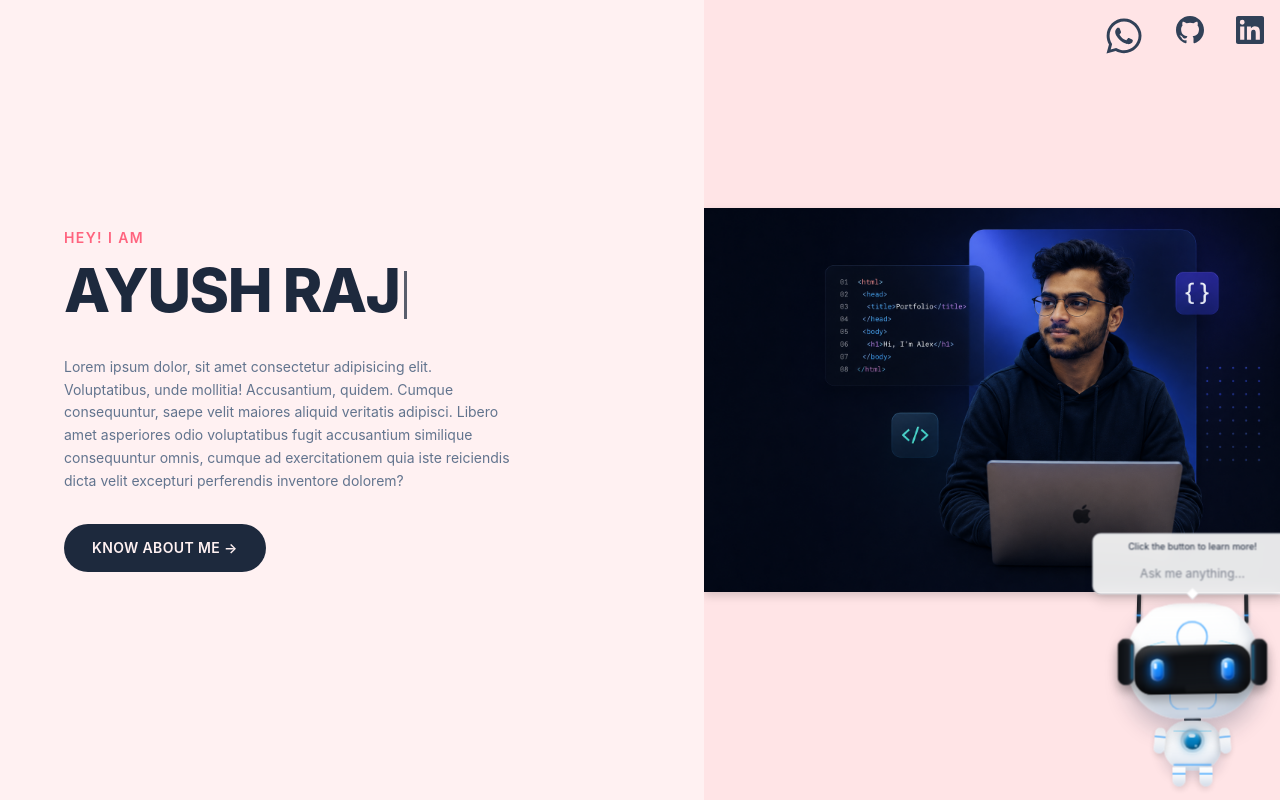
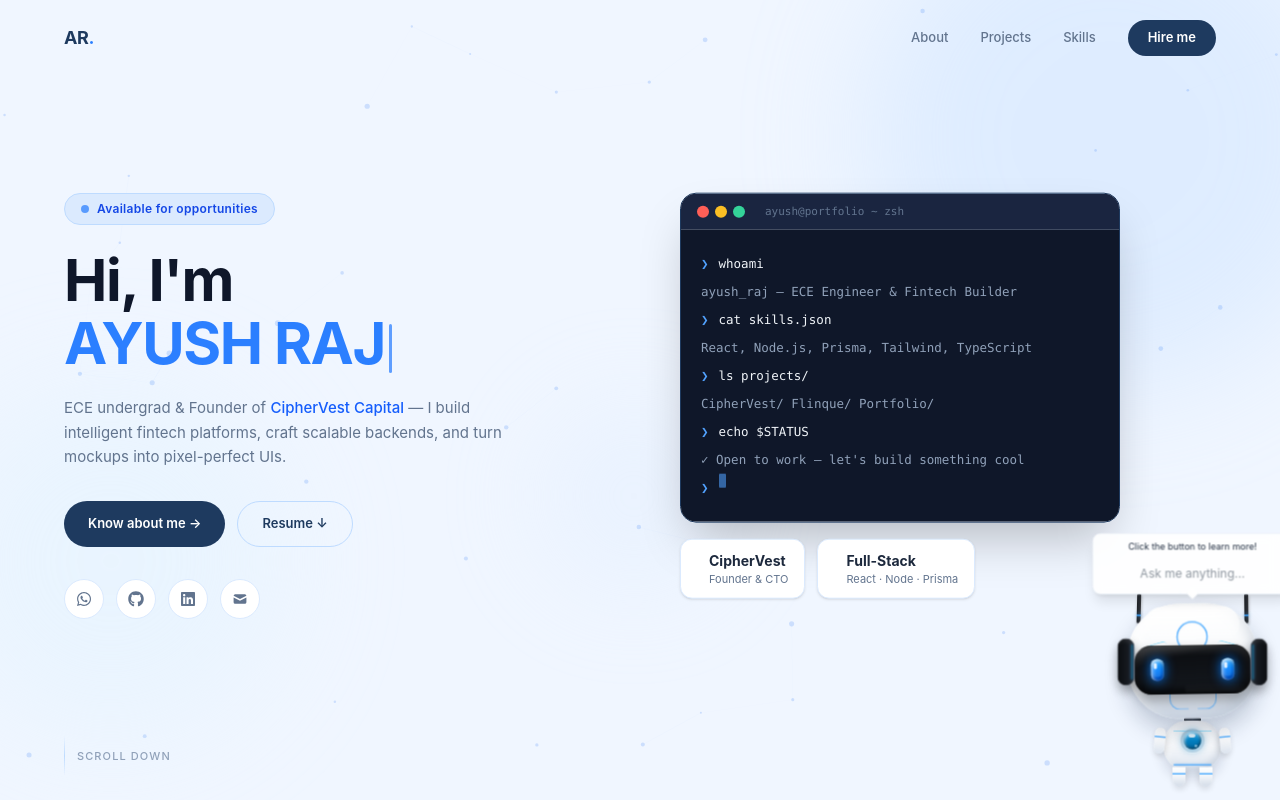
Before and after one commit to Ayush-0247/My_portfolio, a React (Vite) app: page / in a window 1280 px wide. Built offline with nearby package versions, Linux system fonts and the light colour scheme; no server answers.

Commit message:
new hero

```diff
--- a/src/components/Hero.jsx
+++ b/src/components/Hero.jsx
@@ -1,150 +1,363 @@
-import { useState, useEffect } from "react";
-import img from "../assets/img2.png";
-import { FaWhatsapp } from "react-icons/fa";
+import { useState, useEffect, useRef } from "react";
+import { FaWhatsapp, FaGithub, FaLinkedin } from "react-icons/fa";
+import { HiMail } from "react-icons/hi";
 
 const phone = import.meta.env.VITE_WHATSAPP_NUMBER;
 const NAME = "AYUSH RAJ";
-const TYPE_SPEED = 130;
-const DELETE_SPEED = 70;
-const PAUSE_AFTER_TYPE = 1800;
-const PAUSE_AFTER_DELETE = 400;
 
-function GithubIcon({ size = 40 }) {
+const TERM_LINES = [
+  { type: "cmd", text: "whoami" },
+  { type: "out", text: "ayush_raj — ECE Engineer & Fintech Builder" },
+  { type: "cmd", text: "cat skills.json" },
+  { type: "out", text: "React, Node.js, Prisma, Tailwind, TypeScript" },
+  { type: "cmd", text: "ls projects/" },
+  { type: "out", text: "CipherVest/  Flinque/  Portfolio/" },
+  { type: "cmd", text: "echo $STATUS" },
+  { type: "out", text: "✓ Open to work — let's build something cool" },
+  { type: "cursor" },
+];
+
+/* ── Particle canvas ── */
+function ParticleCanvas() {
+  const canvasRef = useRef(null);
+
+  useEffect(() => {
+    const canvas = canvasRef.current;
+    const ctx = canvas.getContext("2d");
+    let animId;
+    let pts = [];
+
+    const resize = () => {
+      canvas.width = canvas.offsetWidth;
+      canvas.height = canvas.offsetHeight;
+      pts = Array.from({ length: 42 }, () => ({
+        x: Math.random() * canvas.width,
+        y: Math.random() * canvas.height,
+        vx: (Math.random() - 0.5) * 0.45,
+        vy: (Math.random() - 0.5) * 0.45,
+        r: Math.random() * 2 + 1,
+      }));
+    };
+
+    const draw = () => {
+      ctx.clearRect(0, 0, canvas.width, canvas.height);
+      pts.forEach((p) => {
+        p.x += p.vx;
+        p.y += p.vy;
+        if (p.x < 0 || p.x > canvas.width) p.vx *= -1;
+        if (p.y < 0 || p.y > canvas.height) p.vy *= -1;
+        ctx.beginPath();
+        ctx.arc(p.x, p.y, p.r, 0, Math.PI * 2);
+        ctx.fillStyle = "rgba(59,130,246,0.2)";
+        ctx.fill();
+      });
+      pts.forEach((a, i) =>
+        pts.slice(i + 1).forEach((b) => {
+          const dx = a.x - b.x,
+            dy = a.y - b.y;
+          const d = Math.sqrt(dx * dx + dy * dy);
+          if (d < 120) {
+            ctx.beginPath();
+            ctx.moveTo(a.x, a.y);
+            ctx.lineTo(b.x, b.y);
+            ctx.strokeStyle = `rgba(59,130,246,${0.07 * (1 - d / 120)})`;
+            ctx.lineWidth = 0.5;
+            ctx.stroke();
+          }
+        }),
+      );
+      animId = requestAnimationFrame(draw);
+    };
+
+    resize();
+    window.addEventListener("resize", resize);
+    draw();
+    return () => {
+      cancelAnimationFrame(animId);
+      window.removeEventListener("resize", resize);
+    };
+  }, []);
+
   return (
-    <svg
-      xmlns="http://www.w3.org/2000/svg"
-      width={size}
-      height={size}
-      viewBox="0 0 24 24"
-      fill="currentColor"
-    >
-      <path d="M12 0C5.37 0 0 5.37 0 12c0 5.3 3.44 9.8 8.2 11.38.6.12.82-.26.82-.58 0-.28-.01-1.04-.02-2.04-3.34.73-4.04-1.61-4.04-1.61-.55-1.38-1.34-1.75-1.34-1.75-1.1-.75.08-.74.08-.74 1.22.09 1.86 1.25 1.86 1.25 1.08 1.85 2.84 1.32 3.53 1.01.11-.79.42-1.32.76-1.62-2.67-.3-5.47-1.34-5.47-5.93 0-1.31.47-2.38 1.24-3.22-.12-.3-.54-1.52.12-3.17 0 0 1.01-.32 3.3 1.23a11.5 11.5 0 0 1 6 0c2.29-1.55 3.3-1.23 3.3-1.23.66 1.65.24 2.87.12 3.17.77.84 1.24 1.91 1.24 3.22 0 4.6-2.8 5.63-5.48 5.93.43.37.81 1.1.81 2.22 0 1.6-.01 2.89-.01 3.28 0 .32.22.7.83.58C20.56 21.8 24 17.3 24 12 24 5.37 18.63 0 12 0z" />
-    </svg>
+    <canvas
+      ref={canvasRef}
+      className="absolute inset-0 w-full h-full pointer-events-none"
+    />
   );
 }
 
-function LinkedinIcon({ size = 40 }) {
-  return (
-    <svg
-      xmlns="http://www.w3.org/2000/svg"
-      width={size}
-      height={size}
-      viewBox="0 0 24 24"
-      fill="currentColor"
-    >
-      <path d="M20.45 20.45h-3.55v-5.57c0-1.33-.03-3.04-1.85-3.04-1.85 0-2.13 1.45-2.13 2.95v5.66H9.37V9h3.41v1.56h.05c.48-.9 1.64-1.85 3.37-1.85 3.6 0 4.26 2.37 4.26 5.46v6.28zM5.34 7.43a2.06 2.06 0 1 1 0-4.12 2.06 2.06 0 0 1 0 4.12zM7.12 20.45H3.56V9h3.56v11.45zM22.23 0H1.77C.79 0 0 .77 0 1.72v20.56C0 23.23.79 24 1.77 24h20.46c.98 0 1.77-.77 1.77-1.72V1.72C24 .77 23.21 0 22.23 0z" />
-    </svg>
-  );
-}
-
-function Hero({ onButtonClick }) {
-  const [displayText, setDisplayText] = useState("");
-  const [isDeleting, setIsDeleting] = useState(false);
+/* ── Terminal ── */
+function Terminal() {
+  const [rendered, setRendered] = useState([]);
+  const [lineIdx, setLineIdx] = useState(0);
+  const [charIdx, setCharIdx] = useState(0);
 
   useEffect(() => {
-    let timeout;
+    if (lineIdx >= TERM_LINES.length) return;
+    const current = TERM_LINES[lineIdx];
 
-    if (!isDeleting && displayText === NAME) {
-      timeout = setTimeout(() => setIsDeleting(true), PAUSE_AFTER_TYPE);
-    } else if (isDeleting && displayText === "") {
-      timeout = setTimeout(() => setIsDeleting(false), PAUSE_AFTER_DELETE);
-    } else {
-      const next = isDeleting
-        ? NAME.slice(0, displayText.length - 1)
-        : NAME.slice(0, displayText.length + 1);
-      timeout = setTimeout(
-        () => setDisplayText(next),
-        isDeleting ? DELETE_SPEED : TYPE_SPEED
-      );
+    if (current.type === "cursor") {
+      setRendered((prev) => [...prev, current]);
+      return;
     }
 
-    return () => clearTimeout(timeout);
-  }, [displayText, isDeleting]);
+    if (current.type === "cmd") {
+      if (charIdx < current.text.length) {
+        const t = setTimeout(
+          () => setCharIdx((c) => c + 1),
+          55 + Math.random() * 40,
+        );
+        return () => clearTimeout(t);
+      } else {
+        const t = setTimeout(() => {
+          setRendered((prev) => [...prev, current]);
+          setLineIdx((i) => i + 1);
+          setCharIdx(0);
+        }, 280);
+        return () => clearTimeout(t);
+      }
+    }
+
+    if (current.type === "out") {
+      const t = setTimeout(() => {
+        setRendered((prev) => [...prev, current]);
+        setLineIdx((i) => i + 1);
+        setCharIdx(0);
+      }, 80);
+      return () => clearTimeout(t);
+    }
+  }, [lineIdx, charIdx]);
+
+  const currentCmd =
+    TERM_LINES[lineIdx]?.type === "cmd"
+      ? TERM_LINES[lineIdx].text.slice(0, charIdx)
+      : null;
 
   return (
-    <div className="relative min-h-screen flex flex-col lg:flex-row bg-rose-50">
-
-      {/* Social icons — top right on all sizes */}
-      <div className="absolute z-10 top-0 left-0 w-full pointer-events-none">
-        <div className="flex justify-end p-4 gap-4 sm:gap-6 lg:gap-8 pointer-events-auto">
-          <a
-            href={`https://wa.me/${phone}?text=Hi%20Ayush,%20I%20visited%20your%20portfolio`}
-            target="_blank"
-            rel="noopener noreferrer"
-            className="text-slate-700 hover:text-rose-500 transition-colors"
-            aria-label="WhatsApp"
-          >
-            <FaWhatsapp size={28} className="sm:w-9 sm:h-9 lg:w-10 lg:h-10" />
-          </a>
-          <a
-            href="https://github.com/Ayush-0247"
-            target="_blank"
-            rel="noopener noreferrer"
-            className="text-slate-700 hover:text-rose-500 transition-colors"
-            aria-label="GitHub"
-          >
-            <GithubIcon size={28} />
-          </a>
-          <a
-            href="https://www.linkedin.com/in/your-linkedin-username/"
-            target="_blank"
-            rel="noopener noreferrer"
-            className="text-slate-700 hover:text-rose-500 transition-colors"
-            aria-label="LinkedIn"
-          >
-            <LinkedinIcon size={28} />
-          </a>
+    <div className="rounded-2xl overflow-hidden border border-[#1e3a5f] shadow-2xl">
+      {/* title bar */}
+      <div className="bg-[#1a2540] px-4 py-2.5 flex items-center gap-3">
+        <div className="flex gap-1.5">
+          <span className="w-3 h-3 rounded-full bg-[#ff5f57]" />
+          <span className="w-3 h-3 rounded-full bg-[#fbbf24]" />
+          <span className="w-3 h-3 rounded-full bg-[#34d399]" />
         </div>
+        <span className="text-[11px] font-mono text-slate-500 ml-2">
+          ayush@portfolio ~ zsh
+        </span>
       </div>
 
-      {/* ── Mobile/Tablet: stacked, image on top ── */}
-      {/* Image panel — shown first on small screens, hidden on lg+ */}
-      <div className="lg:hidden w-full bg-rose-100 flex items-end justify-center pt-20 pb-0 overflow-hidden">
-        <img
-          src={img}
-          alt="Ayush Raj"
-          className="w-56 xs:w-64 sm:w-80 object-contain drop-shadow-lg"
-        />
-      </div>
+      {/* body */}
+      <div className="bg-[#0f1729] px-5 py-5 min-h-[220px] font-mono text-[12.5px] leading-7">
+        {rendered.map((line, i) => {
+          if (line.type === "cursor")
+            return (
+              <div key={i} className="flex gap-2.5">
+                <span className="text-blue-400">❯</span>
+                <span className="inline-block w-[7px] h-[14px] bg-blue-400 align-middle rounded-[1px] animate-pulse" />
+              </div>
+            );
+          if (line.type === "cmd")
+            return (
+              <div key={i} className="flex gap-2.5">
+                <span className="text-blue-400 select-none">❯</span>
+                <span className="text-slate-100">{line.text}</span>
+              </div>
+            );
+          return (
+            <div key={i} className="text-slate-400">
+              {line.text}
+            </div>
+          );
+        })}
 
-      {/* Text panel — full width on small, left half on lg+ */}
-      <div className="flex-1 flex flex-col justify-center px-6 sm:px-10 lg:px-16 py-10 lg:py-0">
-        <span className="text-xs sm:text-sm font-semibold tracking-widest text-rose-400 uppercase">
-          Hey! I am
-        </span>
-
-        <h1 className="mt-2 sm:mt-3 text-4xl sm:text-5xl lg:text-6xl font-extrabold text-slate-800 tracking-tight min-h-[1.2em]">
-          {displayText}
-          <span className="inline-block w-[3px] h-9 sm:h-11 lg:h-12 bg-slate-800 ml-1 align-middle animate-pulse" />
-        </h1>
-
-        <p className="mt-4 sm:mt-6 max-w-md text-sm leading-relaxed text-slate-500">
-          Lorem ipsum dolor, sit amet consectetur adipisicing elit.
-          Voluptatibus, unde mollitia! Accusantium, quidem. Cumque consequuntur,
-          saepe velit maiores aliquid veritatis adipisci. Libero amet asperiores
-          odio voluptatibus fugit accusantium similique consequuntur omnis,
-          cumque ad exercitationem quia iste reiciendis dicta velit excepturi
-          perferendis inventore dolorem?
-        </p>
-
-        <button
-          onClick={onButtonClick}
-          className="mt-6 sm:mt-8 w-fit bg-slate-800 text-rose-50 text-xs sm:text-sm font-semibold tracking-wide px-6 sm:px-7 py-3 sm:py-3.5 rounded-full hover:bg-slate-700 active:scale-95 transition-all"
-        >
-          KNOW ABOUT ME →
-        </button>
-      </div>
-
-      {/* ── Desktop: image panel on the right ── */}
-      <div className="hidden lg:flex flex-1 relative items-center justify-center bg-rose-100 overflow-hidden">
-        <img
-          src={img}
-          alt="Ayush Raj"
-          className="object-contain h-[90%] max-h-[600px] drop-shadow-lg"
-        />
+        {currentCmd !== null && (
+          <div className="flex gap-2.5">
+            <span className="text-blue-400 select-none">❯</span>
+            <span className="text-slate-100">
+              {currentCmd}
+              <span className="inline-block w-[7px] h-[13px] bg-blue-400 align-middle rounded-[1px] animate-pulse ml-0.5" />
+            </span>
+          </div>
+        )}
       </div>
     </div>
   );
 }
 
-export default Hero;
+/* ── Hero ── */
+export default function Hero({ onButtonClick }) {
+  const [displayText, setDisplayText] = useState("");
+  const [isDeleting, setIsDeleting] = useState(false);
+
+  useEffect(() => {
+    let t;
+    if (!isDeleting && displayText === NAME) {
+      t = setTimeout(() => setIsDeleting(true), 2000);
+    } else if (isDeleting && displayText === "") {
+      t = setTimeout(() => setIsDeleting(false), 400);
+    } else {
+      const next = isDeleting
+        ? NAME.slice(0, displayText.length - 1)
+        : NAME.slice(0, displayText.length + 1);
+      t = setTimeout(() => setDisplayText(next), isDeleting ? 65 : 120);
+    }
+    return () => clearTimeout(t);
+  }, [displayText, isDeleting]);
+
+  return (
+    <div className="relative min-h-screen flex flex-col bg-[#f0f6ff] overflow-hidden">
+      {/* soft blobs */}
+      <div className="absolute inset-0 pointer-events-none overflow-hidden">
+        <div className="absolute -top-28 -right-20 w-[500px] h-[500px] rounded-full bg-blue-200 opacity-35 blur-[60px]" />
+        <div className="absolute bottom-16 -left-16 w-[350px] h-[350px] rounded-full bg-sky-100 opacity-40 blur-[60px]" />
+        <div className="absolute top-1/2 left-[42%] w-48 h-48 rounded-full bg-blue-100 opacity-30 blur-[50px]" />
+      </div>
+
+      <ParticleCanvas />
+
+      {/* nav */}
+      <nav className="relative z-10 flex items-center justify-between px-6 sm:px-10 lg:px-16 py-5">
+        <div className="text-lg font-bold text-[#1e3a5f] tracking-tight">
+          AR<span className="text-blue-500">.</span>
+        </div>
+        <div className="hidden md:flex items-center gap-8">
+          {["About", "Projects", "Skills"].map((l) => (
+            <a
+              key={l}
+              href="#"
+              className="text-[13px] font-medium text-slate-500 hover:text-blue-500 transition-colors"
+            >
+              {l}
+            </a>
+          ))}
+          <a
+            href={`https://wa.me/${phone}?text=Hi%20Ayush,%20I%20visited%20your%20portfolio`}
+            target="_blank"
+            rel="noopener noreferrer"
+            className="text-[13px] font-semibold bg-[#1e3a5f] text-white px-5 py-2 rounded-full hover:bg-blue-500 transition-colors"
+          >
+            Hire me
+          </a>
+        </div>
+      </nav>
+
+      {/* body */}
+      <div className="relative z-10 flex-1 flex flex-col lg:flex-row items-center gap-10 px-6 sm:px-10 lg:px-16 py-8 lg:py-0">
+        {/* left */}
+        <div className="flex-1 max-w-xl">
+          <div className="inline-flex items-center gap-2 bg-blue-100 text-blue-700 text-[12px] font-semibold tracking-wide border border-blue-200 px-4 py-1.5 rounded-full mb-6">
+            <span className="w-2 h-2 rounded-full bg-blue-500 animate-pulse" />
+            Available for opportunities
+          </div>
+
+          <h1 className="text-[clamp(36px,5vw,58px)] font-bold text-[#0f172a] leading-[1.1] tracking-tight mb-5">
+            Hi, I&apos;m
+            <br />
+            <span className="text-blue-500">{displayText}</span>
+            <span className="inline-block w-[3px] h-[0.85em] bg-blue-500 ml-1 align-middle rounded-sm animate-pulse" />
+          </h1>
+
+          <p className="text-[15px] leading-relaxed text-slate-500 max-w-[440px] mb-8">
+            ECE undergrad &amp; Founder of{" "}
+            <span className="text-blue-600 font-medium">
+              CipherVest Capital
+            </span>{" "}
+            — I build intelligent fintech platforms, craft scalable backends,
+            and turn mockups into pixel-perfect UIs.
+          </p>
+
+          <div className="flex flex-wrap gap-3 mb-8">
+            <button
+              onClick={onButtonClick}
+              className="flex items-center gap-2 bg-[#1e3a5f] text-white text-[13px] font-semibold px-6 py-3 rounded-full hover:bg-blue-500 active:scale-95 transition-all"
+            >
+              Know about me →
+            </button>
+            <a
+              href="/cv.pdf"
+              className="flex items-center gap-2 bg-transparent text-[#1e3a5f] text-[13px] font-semibold px-6 py-3 rounded-full border-[1.5px] border-blue-200 hover:border-blue-400 hover:text-blue-500 transition-all"
+            >
+              Resume ↓
+            </a>
+          </div>
+
+          <div className="flex gap-3">
+            {[
+              {
+                href: `https://wa.me/${phone}`,
+                Icon: FaWhatsapp,
+                label: "WhatsApp",
+              },
+              {
+                href: "https://github.com/Ayush-0247",
+                Icon: FaGithub,
+                label: "GitHub",
+              },
+              {
+                href: "https://linkedin.com/in/your-linkedin",
+                Icon: FaLinkedin,
+                label: "LinkedIn",
+              },
+              { href: "mailto:you@example.com", Icon: HiMail, label: "Email" },
+            ].map(({ href, Icon, label }) => (
+              <a
+                key={label}
+                href={href}
+                target="_blank"
+                rel="noopener noreferrer"
+                aria-label={label}
+                className="w-10 h-10 flex items-center justify-center rounded-full bg-white border border-blue-100 text-slate-500 hover:text-blue-500 hover:border-blue-400 hover:-translate-y-0.5 transition-all"
+              >
+                <Icon size={16} />
+              </a>
+            ))}
+          </div>
+        </div>
+
+        {/* right — terminal */}
+        <div
+          className="flex-1 w-full max-w-[440px]"
+          style={{ animation: "heroFloat 4s ease-in-out infinite" }}
+        >
+          <style>{`
+            @keyframes heroFloat {
+              0%,100% { transform: translateY(0px); }
+              50%      { transform: translateY(-12px); }
+            }
+          `}</style>
+
+          <Terminal />
+
+          <div className="flex gap-3 mt-4 flex-wrap">
+            {[
+              { icon: "", val: "CipherVest", lbl: "Founder & CTO" },
+              { icon: "", val: "Full-Stack", lbl: "React · Node · Prisma" },
+            ].map(({ icon, val, lbl }) => (
+              <div
+                key={val}
+                className="flex items-center gap-3 bg-white border border-blue-100 rounded-xl px-4 py-2.5 shadow-sm"
+              >
+                <span className="text-xl">{icon}</span>
+                <div>
+                  <div className="text-[14px] font-bold text-slate-800">
+                    {val}
+                  </div>
+                  <div className="text-[11px] text-slate-500">{lbl}</div>
+                </div>
+              </div>
+            ))}
+          </div>
+        </div>
+      </div>
+
+      {/* scroll hint */}
+      <div className="relative z-10 flex items-center gap-3 px-6 sm:px-10 lg:px-16 pb-6">
+        <div className="w-px h-10 bg-gradient-to-b from-transparent via-blue-200 to-transparent" />
+        <span className="text-[11px] font-medium tracking-widest text-slate-400 uppercase">
+          Scroll down
+        </span>
+      </div>
+    </div>
+  );
+}
```
